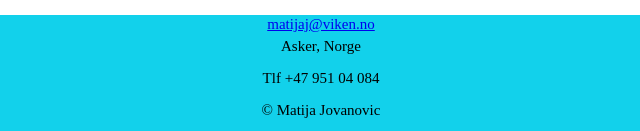
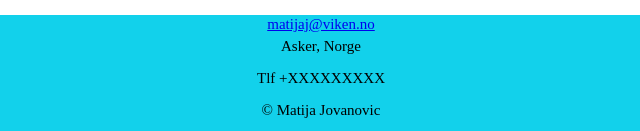
Before and after one commit to Matija078/Webside.github.io, a plain HTML site: page html/Minhobby.html in a window 1280 px wide. Shown: the part 666-797 px from the top of the page, 319-959 px from the left. Drawn offline with Linux system fonts and the light colour scheme.

Commit message:
Update Minhobby.html

```diff
--- a/html/Minhobby.html
+++ b/html/Minhobby.html
@@ -46,7 +46,7 @@
                 <div class="footer">
                     <a href = "mailto: matijaj@viken.no">matijaj@viken.no</a>
                     <p>Asker, Norge</p>
-                    <p>Tlf +47 951 04 084</p>
+                    <p>Tlf +XXXXXXXXX</p>
                     <p>&copy; Matija Jovanovic</p>
                 </div>
         </div>
```
